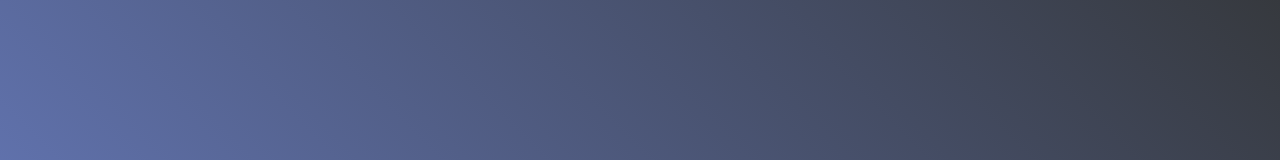
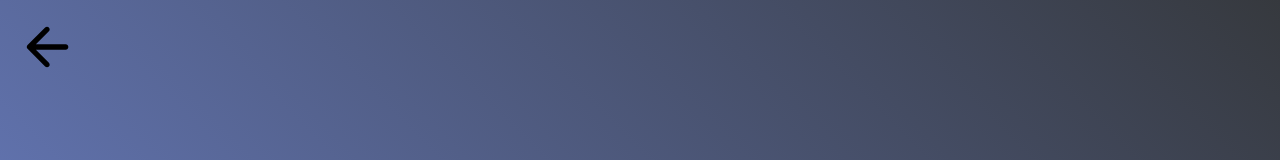
Before and after one commit to niems/Whisper-chat, a React (Create React App) app: page /create-account in a window 1280 px wide. Shown: the top 160 px of the page. Built offline with nearby package versions, Linux system fonts and the light colour scheme.

Commit message:
added home navigation arrow to create-account component (same as on /login)

```diff
--- a/src/components/createAccount/createAccount.js
+++ b/src/components/createAccount/createAccount.js
@@ -1,10 +1,12 @@
 import React from 'react';
+import { Link } from 'react-router-dom';
+import HomeNavigation from '../navigation/homeNavigation/homeNavigation';
 import CreateAccountForm from './createAccountForm';
-import { Link } from 'react-router-dom';
 
 const CreateAccount = (props) => {
     return (
         <article id='create-account' className='wrapper center'>
+            <HomeNavigation />
             <h1>Create Account</h1>
             <CreateAccountForm />
 
```
